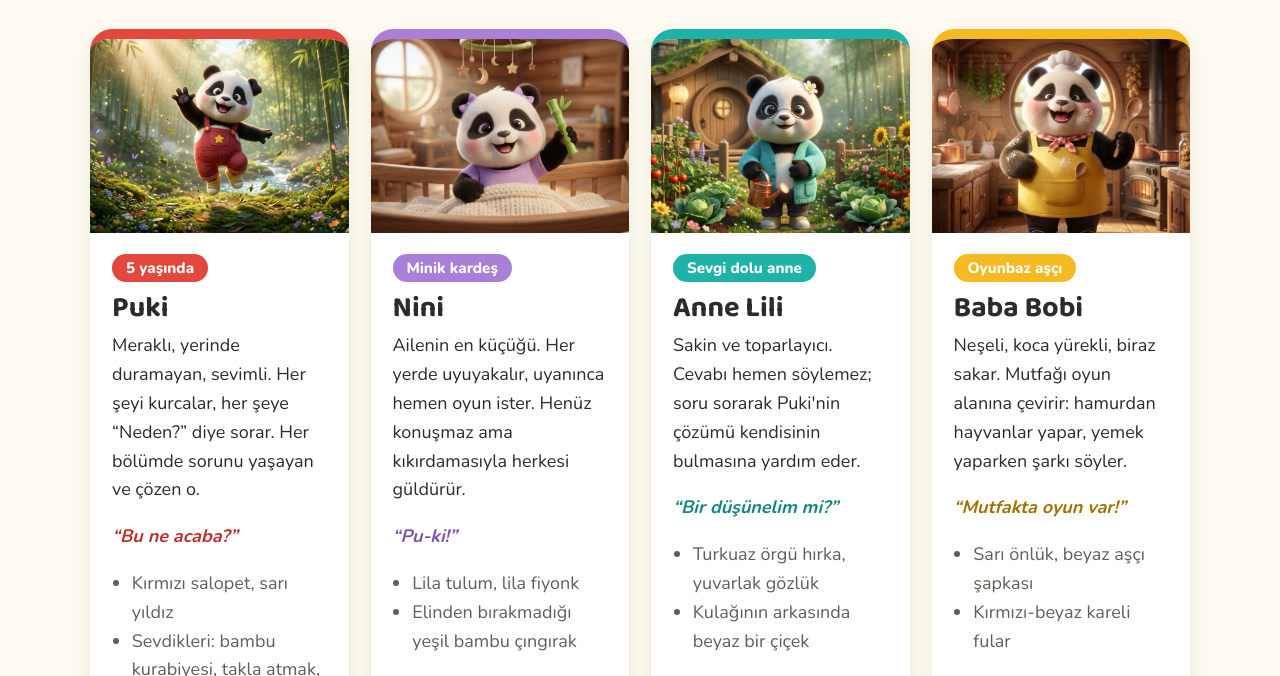
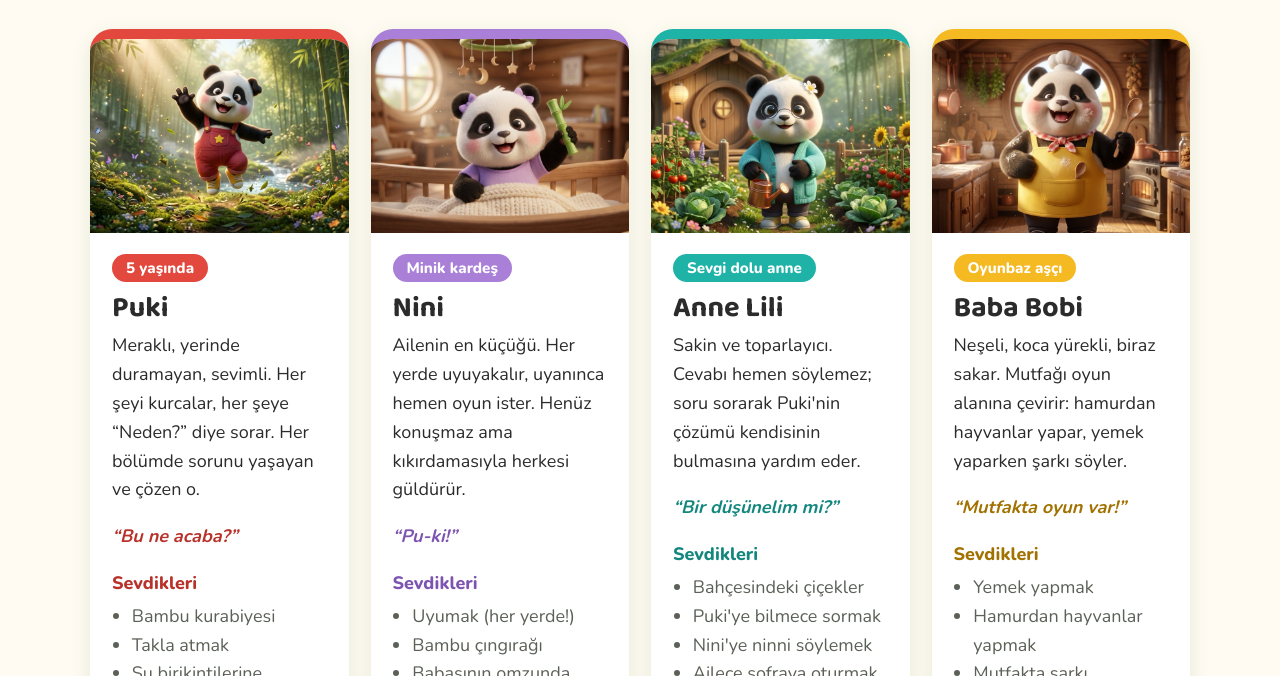
Before and after one commit to dubai7media-crypto/pandapuki-web, a plain HTML site: page karakterler.html in a window 1280 px wide. Shown: the part 276-952 px from the top of the page. Drawn offline with nearby package versions, Linux system fonts and the light colour scheme.

Commit message:
Aile resmi büyütüldü, karakter kartlarında sevdikleri

```diff
--- a/karakterler.html
+++ b/karakterler.html
@@ -41,7 +41,8 @@
         <h3>Puki</h3>
         <p>Meraklı, yerinde duramayan, sevimli. Her şeyi kurcalar, her şeye “Neden?” diye sorar. Her bölümde sorunu yaşayan ve çözen o.</p>
         <p class="soz">“Bu ne acaba?”</p>
-        <ul><li>Kırmızı salopet, sarı yıldız</li><li>Sevdikleri: bambu kurabiyesi, takla atmak, su birikintileri</li></ul>
+        <p class="sevdikleri">Sevdikleri</p>
+        <ul><li>Bambu kurabiyesi</li><li>Takla atmak</li><li>Su birikintilerine zıplamak</li><li>Böcekleri izlemek</li></ul>
       </div>
     </article>
 <article class="kart karakter nini">
@@ -51,7 +52,8 @@
         <h3>Nini</h3>
         <p>Ailenin en küçüğü. Her yerde uyuyakalır, uyanınca hemen oyun ister. Henüz konuşmaz ama kıkırdamasıyla herkesi güldürür.</p>
         <p class="soz">“Pu-ki!”</p>
-        <ul><li>Lila tulum, lila fiyonk</li><li>Elinden bırakmadığı yeşil bambu çıngırak</li></ul>
+        <p class="sevdikleri">Sevdikleri</p>
+        <ul><li>Uyumak (her yerde!)</li><li>Bambu çıngırağı</li><li>Babasının omzunda gezmek</li><li>Abisi Puki'yle oynamak</li></ul>
       </div>
     </article>
 <article class="kart karakter lili">
@@ -61,7 +63,8 @@
         <h3>Anne Lili</h3>
         <p>Sakin ve toparlayıcı. Cevabı hemen söylemez; soru sorarak Puki'nin çözümü kendisinin bulmasına yardım eder.</p>
         <p class="soz">“Bir düşünelim mi?”</p>
-        <ul><li>Turkuaz örgü hırka, yuvarlak gözlük</li><li>Kulağının arkasında beyaz bir çiçek</li></ul>
+        <p class="sevdikleri">Sevdikleri</p>
+        <ul><li>Bahçesindeki çiçekler</li><li>Puki'ye bilmece sormak</li><li>Nini'ye ninni söylemek</li><li>Ailece sofraya oturmak</li></ul>
       </div>
     </article>
 <article class="kart karakter bobi">
@@ -71,7 +74,8 @@
         <h3>Baba Bobi</h3>
         <p>Neşeli, koca yürekli, biraz sakar. Mutfağı oyun alanına çevirir: hamurdan hayvanlar yapar, yemek yaparken şarkı söyler.</p>
         <p class="soz">“Mutfakta oyun var!”</p>
-        <ul><li>Sarı önlük, beyaz aşçı şapkası</li><li>Kırmızı-beyaz kareli fular</li></ul>
+        <p class="sevdikleri">Sevdikleri</p>
+        <ul><li>Yemek yapmak</li><li>Hamurdan hayvanlar yapmak</li><li>Mutfakta şarkı söylemek</li><li>Nini'yi uyutmak</li></ul>
       </div>
     </article>
     </div>
--- a/stil.css
+++ b/stil.css
@@ -132,7 +132,9 @@ p { margin: 0 0 1em; }
 
 .yan-yana { display: grid; gap: 32px; align-items: center; grid-template-columns: 1fr 1fr; }
 .yan-yana img { border-radius: var(--yuvarlak); box-shadow: var(--golge); }
-@media (max-width: 760px) { .yan-yana { grid-template-columns: 1fr; } }
+.yan-yana.aile-blok { grid-template-columns: 1.8fr 1fr; gap: 28px; width: min(1240px, 100% - 32px); }
+.karakter .sevdikleri { font-weight: 800; color: var(--renk-koyu, var(--renk)); margin: 0 0 4px; }
+@media (max-width: 760px) { .yan-yana, .yan-yana.aile-blok { grid-template-columns: 1fr; } }
 
 /* Videolar */
 .video-kutu { position: relative; aspect-ratio: 16 / 9; background: #1f3a18; }
```
Also changed, not shown: index.html (+1 -1 lines).
